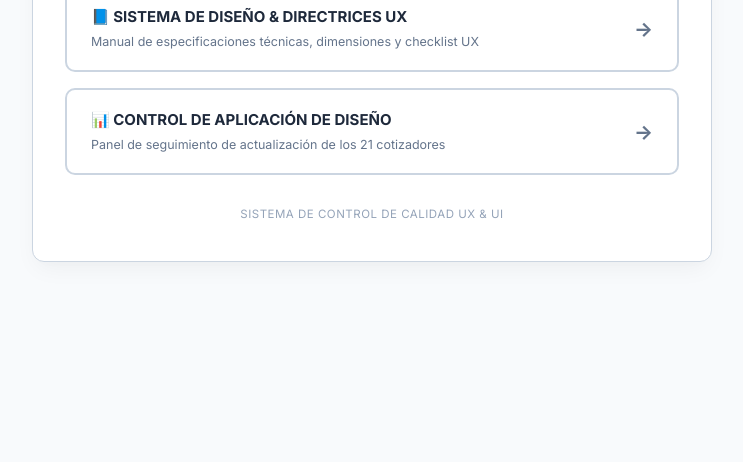
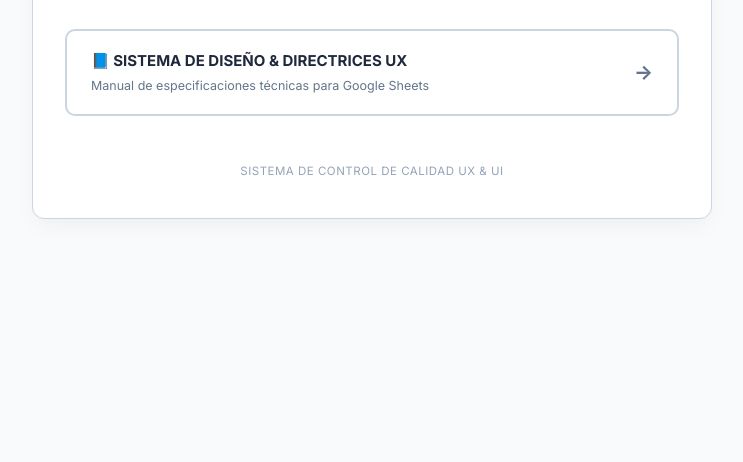
Before and after one commit to marcelperossi-cmd/projetos, a plain HTML site: page index.html in a window 1280 px wide. Shown: the part 338-800 px from the top of the page, without its empty margins (268-1011 px from the left). Drawn offline with Linux system fonts and the light colour scheme.

Commit message:
index.html

```diff
--- a/index.html
+++ b/index.html
@@ -148,20 +148,10 @@
       <a href="sistema-de-diseno.html" class="action-btn">
         <div class="btn-info">
           <span class="btn-title">📘 Sistema de Diseño & Directrices UX</span>
-          <span class="btn-desc">Manual de especificaciones técnicas, dimensiones y checklist UX</span>
+          <span class="btn-desc">Manual de especificaciones técnicas para Google Sheets</span>
         </div>
         <span class="btn-arrow">→</span>
       </a>
-
-      <!-- BOTÓN 2: CONTROL DE APLICAÇÃO -->
-      <a href="controle-aplicacao.html" class="action-btn">
-        <div class="btn-info">
-          <span class="btn-title">📊 Control de Aplicación de Diseño</span>
-          <span class="btn-desc">Panel de seguimiento de actualización de los 21 cotizadores</span>
-        </div>
-        <span class="btn-arrow">→</span>
-      </a>
-    </div>
 
     <footer class="portal-footer">
       Sistema de Control de Calidad UX & UI
```
